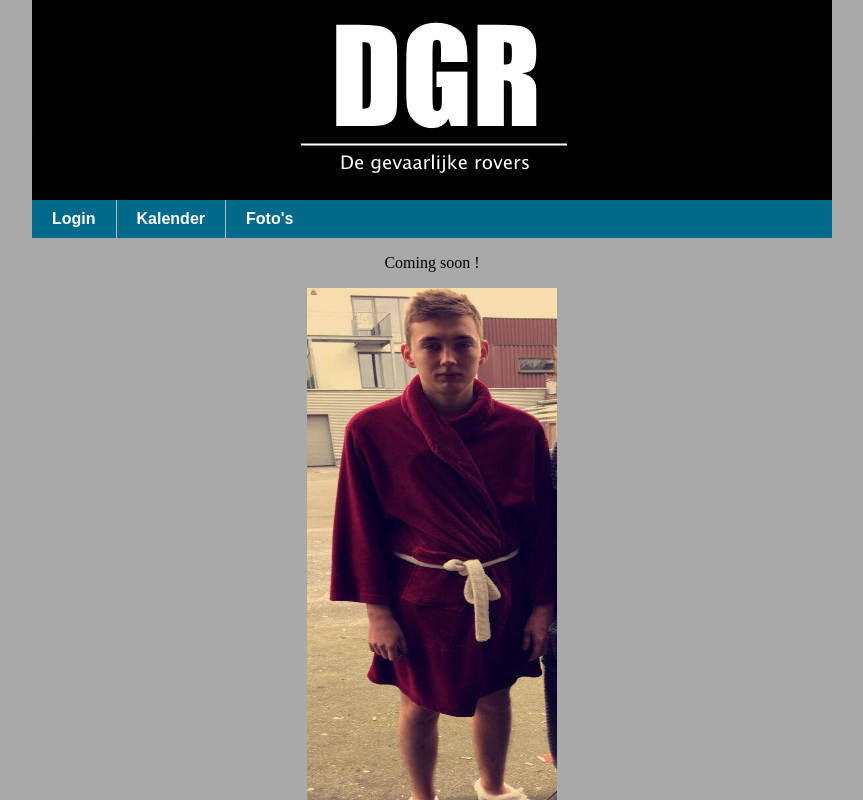
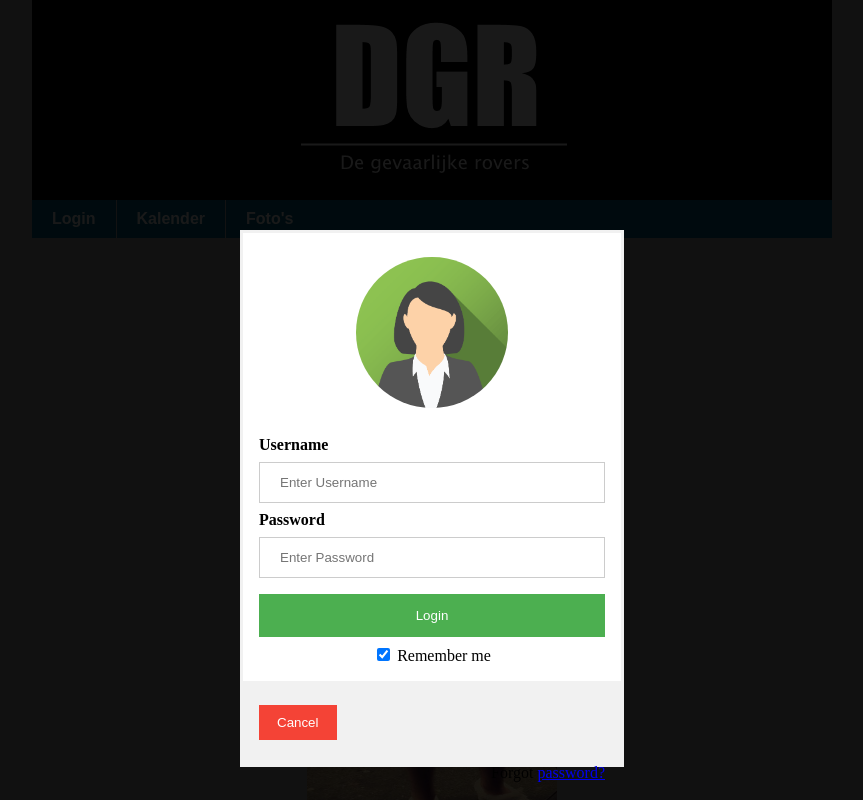
Before and after one commit to gilles537/WebSiteDGR, a plain HTML site: page index.html in a window 1280 px wide. Both pictures are taken after a click on the link "Login". Shown: the top 800 px of the page, without its empty margins (208-1071 px from the left). Drawn offline with Linux system fonts and the light colour scheme.

Commit message:
login screen added, forgot password still wrong

```diff
--- /dev/null
+++ b/css/index.css
@@ -0,0 +1,177 @@
+body {
+    background-color: darkgray;
+    margin: 0px;
+}
+
+body p {
+    text-align: center;
+}
+
+body img {
+    display: block;
+    margin-left: auto;
+    margin-right: auto;
+}
+
+nav {
+    text-align: center;
+}
+nav ul{
+  margin:0px;
+  padding: 0px;
+  background-color:  #006A8D;
+  overflow: hidden;
+
+}
+nav li {
+  float:left;
+  border-right: 1px solid #bbb;
+  list-style-type: none;
+}
+
+
+nav li:last-child {
+    border-right: none;
+}
+#container{
+  width: 800px;
+  margin-left:auto;
+  margin-right:auto;
+}
+header{
+  background-image: url("../pictures/LogoDgrTemp.png");
+  width:800px;
+  height: 200px;
+  margin-left: auto;
+  margin-right:auto;
+  margin-bottom: 0px;
+}
+header:hover{
+  cursor:pointer;
+}
+
+
+.button {
+  margin-left: auto;
+  margin-right: auto;
+    display:block;
+    font: bold 16px Arial;
+    text-decoration: none;
+    color: white;
+    background-color:  #006A8D;
+    padding: 10px 20px 10px 20px;
+    -webkit-transition-duration: 0.4s; /* Safari */
+     transition-duration: 0.4s;
+}
+
+.button:hover {
+    background-color: white;
+    color: black;
+}
+iframe{
+  border: 0px;
+}
+
+/* The Overlay (background) */
+#overlay {
+    /* Height & width depends on how you want to reveal the overlay (see JS below) */
+    width: 100%;
+    height: 0;
+    position: fixed; /* Stay in place */
+    z-index: 1; /* Sit on top */
+    left: 0;
+    top: 0;
+    background-color: rgb(0,0,0); /* Black fallback color */
+    background-color: rgba(0,0,0, 0.9); /* Black w/opacity */
+    overflow-y: hidden; /* Disable horizontal scroll */
+    transition: 0.5s; /* 0.5 second transition effect to slide in or slide down the overlay (height or width, depending on reveal) */
+}
+
+/* Position the content inside the overlay */
+.overlay-content {
+    position: relative;
+    top: 25%; /* 25% from the top */
+    width: 30%; /* 100% width */
+    text-align: center; /* Centered text/links */
+    margin-left: auto;
+    margin-right: auto;
+    margin-top: 30px; /* 30px top margin to avoid conflict with the close button on smaller screens */
+}
+/* Bordered form */
+form {
+    border: 3px solid #f1f1f1;
+    background-color: white;
+}
+
+/* Full-width inputs */
+input[type=text], input[type=password] {
+    width: 100%;
+    padding: 12px 20px;
+    margin: 8px 0;
+    display: inline-block;
+    border: 1px solid #ccc;
+    box-sizing: border-box;
+}
+
+/* Set a style for all buttons */
+button {
+    background-color: #4CAF50;
+    color: white;
+    padding: 14px 20px;
+    margin: 8px 0;
+    border: none;
+    cursor: pointer;
+    width: 100%;
+    margin-right: 85%;
+    display: inline-block;
+}
+button:hover{
+  box-shadow: 0 8px 16px 0 rgba(0,0,0,0.2), 0 6px 20px 0 rgba(0,0,0,0.19);
+
+}
+label{
+  float: left;
+  display:inline-block;
+}
+
+/* Extra style for the cancel button (red) */
+.cancelbtn {
+    width: auto;
+    padding: 10px 18px;
+    background-color: #f44336;
+}
+
+/* Center the avatar image inside this container */
+.imgcontainer {
+    text-align: center;
+    margin: 24px 0 12px 0;
+}
+
+/* Avatar image */
+img.avatar {
+    width: 40%;
+    border-radius: 50%;
+}
+
+/* Add padding to containers */
+.container {
+    padding: 16px;
+}
+
+/* The "Forgot password" text */
+span.psw {
+    float: right;
+    padding-top: 16px;
+    display: inline-block;
+}
+
+/* Change styles for span and cancel button on extra small screens */
+@media screen and (max-width: 300px) {
+    span.psw {
+        display: block;
+        float: none;
+    }
+    .cancelbtn {
+        width: 100%;
+    }
+}
--- a/index.css
+++ /dev/null
@@ -1,73 +0,0 @@
-body {
-    background-color: darkgray;
-    margin: 0px;
-}
-
-body p {
-    text-align: center;
-}
-
-body img {
-    display: block;
-    margin-left: auto;
-    margin-right: auto;
-}
-
-nav {
-    text-align: center;
-}
-nav ul{
-  margin:0px;
-  padding: 0px;
-  background-color:  #006A8D;
-  overflow: hidden;
-
-}
-nav li {
-  float:left;
-  border-right: 1px solid #bbb;
-  list-style-type: none;
-}
-
-
-nav li:last-child {
-    border-right: none;
-}
-#container{
-  width: 800px;
-  margin-left:auto;
-  margin-right:auto;
-}
-header{
-  background-image: url("./pictures/LogoDgrTemp.png");
-  width:800px;
-  height: 200px;
-  margin-left: auto;
-  margin-right:auto;
-  margin-bottom: 0px;
-}
-header:hover{
-  cursor:pointer;
-}
-
-
-.button {
-  margin-left: auto;
-  margin-right: auto;
-    display:block;
-    font: bold 16px Arial;
-    text-decoration: none;
-    color: white;
-    background-color:  #006A8D;
-    padding: 10px 20px 10px 20px;
-    -webkit-transition-duration: 0.4s; /* Safari */
-     transition-duration: 0.4s;
-}
-
-.button:hover {
-    background-color: white;
-    color: black;
-}
-iframe{
-  border: 0px;
-}
--- a/index.html
+++ b/index.html
@@ -3,11 +3,17 @@
 <head>
     <meta charset="UTF-8">
     <title>DeGevaarlijkeRovers</title>
-    <link rel="stylesheet" type="text/css" href="index.css">
+    <link rel="stylesheet" type="text/css" href="./css/index.css">
     <script>
     function home(){
 
       window.location.href = "index.html";
+      }
+      function OpenOverlay(){
+        document.getElementById("overlay").style.height = "100%";
+      }
+      function CloseOverlay(){
+        document.getElementById("overlay").style.height = "0%";
       }
     </script>
 </head>
@@ -17,11 +23,38 @@
     </header>
       <nav>
         <ul>
-      <li><a href=# class="button">Login</a></li>
+            <li><a onclick="OpenOverlay()" href=# class="button">Login</a></li>
             <li><a href=# class="button">Kalender</a></li>
             <li><a href=# class="button">Foto's</a></li>
         </ul>
       </nav>
+  <div id="overlay">
+
+  <div class="overlay-content">
+    <form action="/action_page.php">
+      <div class="imgcontainer">
+        <img src="./pictures/img_avatar2.png" alt="Avatar" class="avatar">
+      </div>
+
+      <div class="container">
+        <label><b>Username</b></label>
+        <input type="text" placeholder="Enter Username" name="uname" required>
+
+        <label><b>Password</b></label>
+        <input type="password" placeholder="Enter Password" name="psw" required>
+
+        <button type="submit">Login</button>
+        <input type="checkbox" checked="checked"> Remember me
+      </div>
+
+  <div class="container" style="background-color:#f1f1f1">
+    <button onclick="CloseOverlay()" type="button" class="cancelbtn">Cancel</button>
+    <span class="psw">Forgot <a href="#">password?</a></span>
+  </div>
+</form>
+  </div>
+</div>
+
     <p>Coming soon !</p>
     <img src="./pictures/sten.jpg" height="650" width="250" alt="foto van de lieftallige sten">
     <iframe width="1" height="1" src="https://www.youtube.com/embed/L6VofSHTI0g?rel=0&autoplay=1" allowfullscreen></iframe>
```
Also changed, not shown: pictures/img_avatar2.png (added). Lines whose indentation alone changed are shown as unchanged.
